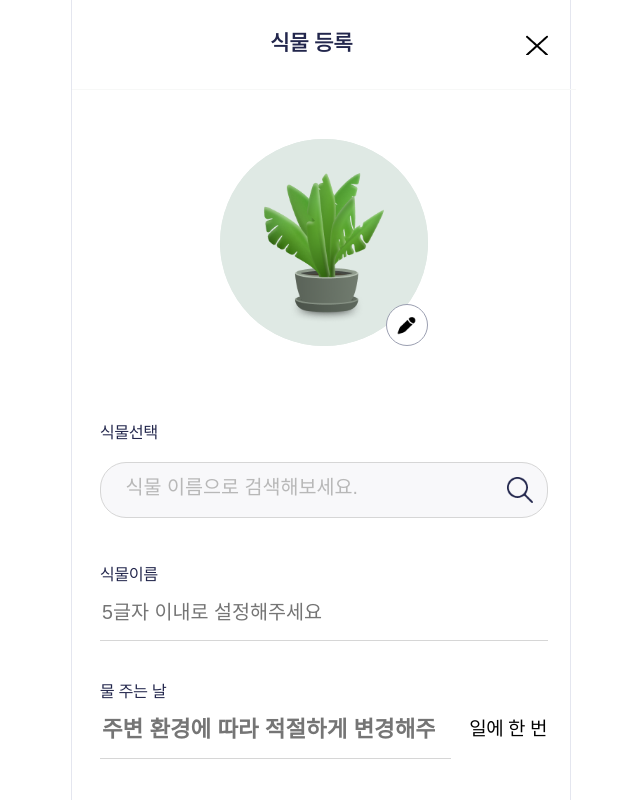
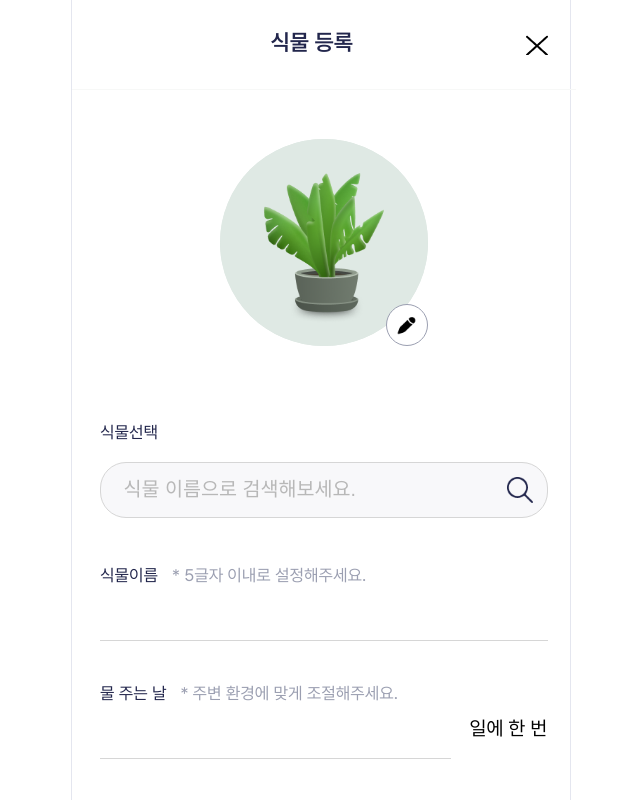
Before and after one commit to kes-knows-nothing/plantopia, a React (Vite) app: page /myplant/register in a window 1280 px wide. Shown: the top 800 px of the page, without its empty margins (319-959 px from the left). Built offline with nearby package versions, Linux system fonts and the light colour scheme; no server answers; sample sign-in values are in the browser's storage.

Commit message:
Fix: RegiPage style 변경

```diff
--- a/src/pages/myPlantPage/mainPagePlantList.scss
+++ b/src/pages/myPlantPage/mainPagePlantList.scss
@@ -7,7 +7,6 @@
   flex-direction: column;
   align-items: center;
   margin-top: 1.8rem;
-  margin-bottom: 5.6rem;
   :last-child {
     border-bottom: none;
   }
--- a/src/pages/myPlantPage/myPlantDetailPage/MyPlantDetailPage.tsx
+++ b/src/pages/myPlantPage/myPlantDetailPage/MyPlantDetailPage.tsx
@@ -274,6 +274,7 @@ const MyPlantDetailPage = () => {
             </div>
           </div>
         </div>
+        {plantDictDetail?.adviseInfo == null ? null : (
           <div className="my_plant_detail_info_box">
             <div className="my_plant_detail_info_head">
               <p>📌 관리 Tip</p>
@@ -282,6 +283,7 @@ const MyPlantDetailPage = () => {
               <p className="management_tip">{plantDictDetail?.adviseInfo}</p>
             </div>
           </div>
+        )}
         <p className="more_info_btn">식물 도감에서 이 식물 정보 더 알아보기!</p>
       </div>
 
--- a/src/pages/myPlantPage/myPlantDetailPage/myPlantDetailPage.scss
+++ b/src/pages/myPlantPage/myPlantDetailPage/myPlantDetailPage.scss
@@ -32,7 +32,7 @@
 .my_plant_detail_edit_btn {
   width: 29rem;
   height: 5.2rem;
-  border-radius: 26px;
+  border-radius: 2.6rem;
   border: 1px solid #d6d6d6;
   display: flex;
   justify-content: center;
@@ -41,7 +41,7 @@
 }
 
 .my_plant_detail_edit_btn_inner_contents {
-  width: 13.7rem;
+  width: 100%;
   height: 2.8rem;
   display: flex;
   justify-content: space-between;
@@ -50,7 +50,6 @@
     width: 2.8rem;
     height: 2.8rem;
   }
-
   > p {
     width: 9.7rem;
     height: 1.6rem;
@@ -63,7 +62,7 @@
 }
 
 .my_plant_detail_lower_container {
-   width: 100%;
+  width: 100%;
   height: 59.2rem;
   background-color: #f8f8fa;
   display: flex;
@@ -285,14 +284,13 @@
     margin: auto 0;
     width: 1.8rem;
     height: 1.8rem;
-    background: url('@/assets/images/icons/main_plant_true_icon.png')
-      no-repeat center center/cover;
+    background: url('@/assets/images/icons/main_plant_true_icon.png') no-repeat
+      center center/cover;
     top: 0;
     bottom: 0;
     left: -2.5rem;
   }
 }
-
 
 .detail_nickname_box {
   display: flex;
@@ -301,5 +299,4 @@
   align-items: center;
   position: relative;
   margin-top: 1rem;
-
 }
--- a/src/pages/myPlantPage/myPlantEditPage/myPlantEditPage.scss
+++ b/src/pages/myPlantPage/myPlantEditPage/myPlantEditPage.scss
@@ -63,6 +63,7 @@
   display: flex;
   justify-content: center;
   align-items: center;
+
   > .edit_icon {
     width: 1.4rem;
     height: 1.4rem;
@@ -111,7 +112,7 @@
   font-size: 1.4rem;
   font-weight: 400;
   color: #b8b8b8;
-  padding-left: 1.6rem;
+
 }
 
 .my_plant_info_form {
@@ -122,7 +123,7 @@
 }
 
 .my_plant_name_title {
-  width: 5rem;
+  width: 100%;
   height: 1.4rem;
   font-weight: 400;
   font-size: 1.2rem;
@@ -140,7 +141,7 @@
 }
 
 .watering_frequency {
-  width: 6rem;
+  width: 100%;
   height: 1.4rem;
   font-weight: 400;
   font-size: 1.2rem;
--- a/src/pages/myPlantPage/myPlantMainPage/MyPlantMainPage.tsx
+++ b/src/pages/myPlantPage/myPlantMainPage/MyPlantMainPage.tsx
@@ -40,13 +40,13 @@ const MyPlantMainPage = () => {
   }, [user]);
   return (
     <>
+      <Toast />
+      <Header />
       <main>
-        <Toast />
-        <Header />
-        <p className="my_plant_info_message">
+        <div className="my_plant_info_message">
           <span className="username">{user?.displayName}</span> 님의 식물을
           한눈에 보기!
-        </p>
+        </div>
         <div className="main_plant_info_box">
           {myMainPlant ? (
             <div className="main_plant_main_data">
@@ -93,8 +93,8 @@ const MyPlantMainPage = () => {
             />
           )}
         </div>
-        <Footer />
       </main>
+      <Footer />
     </>
   );
 };
--- a/src/pages/myPlantPage/myPlantMainPage/myPlantMainPage.scss
+++ b/src/pages/myPlantPage/myPlantMainPage/myPlantMainPage.scss
@@ -1,17 +1,18 @@
 @use '@/styles/mixins';
+
 .main_plant_info_box {
   width: 100%;
+  height: 100%;
   padding: 0 2rem;
-  margin-top: 3.1rem;
-  margin-bottom: 5.6rem;
 }
 
 .my_plant_info_message {
-  height: 1.9rem;
+  height: 7.7rem;
+  display: flex;
+  align-items: center;
   width: 100%;
   font-weight: 400;
   font-size: 1.6rem;
-  margin-top: 2.7rem;
   padding: 0 2rem;
   > span {
     font-weight: 700;
@@ -136,5 +137,4 @@
   align-items: center;
   margin: 0 auto;
   margin-top: 3rem;
-
 }
--- a/src/pages/myPlantPage/myPlantRegisterPage/MyPlantRegisterPage.tsx
+++ b/src/pages/myPlantPage/myPlantRegisterPage/MyPlantRegisterPage.tsx
@@ -1,5 +1,4 @@
 import './myPlantRegisterPage.scss';
-import { ToastContainer } from 'react-toastify';
 import { useAuth } from '@/hooks';
 import { Link, useNavigate } from 'react-router-dom';
 import xIcon from '@/assets/images/icons/my_plant_regi_x_icon.png';
@@ -8,13 +7,7 @@ import myPlantImgEditIcon from '@/assets/images/icons/solar_pen-bold.png';
 import inputGlass from '@/assets/images/icons/my_plant_input_glass.png';
 import { ref, uploadBytes, getDownloadURL } from 'firebase/storage';
 import { storage } from '@/firebaseApp';
-import {
-  collection,
-  addDoc,
-  query,
-  getDocs,
-  QuerySnapshot,
-} from 'firebase/firestore';
+import { collection, addDoc, query, getDocs } from 'firebase/firestore';
 import { db } from '@/firebaseApp';
 import { useState } from 'react';
 import { useLocation } from 'react-router-dom';
@@ -42,9 +35,9 @@ const MyPlantRegisterPage = () => {
     setSearchInputValue(e.target.value);
   };
 
-  const navigateSearchInput = () => {
+  const navigateSearch = () => {
     navigate('/dict/search', {
-      state: { inputValue: searchInputValue },
+      state: { inputValue: null },
     });
   };
 
@@ -154,38 +147,41 @@ const MyPlantRegisterPage = () => {
             </div>
             <div className="my_plant_input_box">
               <p className="my_plant_input_title">식물선택</p>
-              <div className="my_plant_input_wrapper">
+              <div className="my_plant_input_wrapper" onClick={navigateSearch}>
                 <input
                   className="my_plant_input"
                   type="text"
                   placeholder="식물 이름으로 검색해보세요."
                   value={searchInputValue}
                   onChange={handleSearchInput}
+                  onClick={navigateSearch}
+                  readOnly
                 />
 
                 <img
                   className="input_glass"
                   src={inputGlass}
                   alt="inputGlass"
-                  onClick={navigateSearchInput}
                 />
               </div>
             </div>
             <div className="my_plant_info_form">
-              <p className="my_plant_name_title">식물이름</p>
+              <p className="my_plant_name_title">
+                식물이름<p>* 5글자 이내로 설정해주세요.</p>
+              </p>
               <input
                 className="my_plant_name"
                 maxLength={5}
                 value={plantName}
                 onChange={plantNameHandler}
-                placeholder="5글자 이내로 설정해주세요"
               />
-              <p className="watering_frequency">물 주는 날</p>
+              <p className="watering_frequency">
+                물 주는 날<p>* 주변 환경에 맞게 조절해주세요.</p>
+              </p>
               <div className="watering_frequency_input_box">
                 <input
                   className="watering_frequency_input"
                   defaultValue={waterCodeToNumber(waterCode)}
-                  placeholder="주변 환경에 따라 적절하게 변경해주세요"
                 />
 
                 <p className="watering_frequency_info">일에 한 번</p>
--- a/src/pages/myPlantPage/myPlantRegisterPage/myPlantRegisterPage.scss
+++ b/src/pages/myPlantPage/myPlantRegisterPage/myPlantRegisterPage.scss
@@ -81,13 +81,14 @@
     color: #22264c;
   }
   > .my_plant_input_wrapper {
-    width: 32rem;
+    width: 100%;
     height: 4rem;
     position: relative;
     display: flex;
     z-index: 1;
     align-items: center;
     margin-top: 1.3rem;
+    cursor: pointer;
   }
   > .input_glass {
     position: absolute;
@@ -95,25 +96,22 @@
     width: 1.8rem;
     height: 1.8rem;
     right: 1.1rem;
+    cursor: pointer;
   }
 }
 
-
-
 .my_plant_input {
-  width: 32rem;
+  width: 100%;
   height: 4rem;
   border: 1px solid #d6d6d6;
   z-index: 1;
-  border-radius: 26px;
+  border-radius: 2.6rem;
   background-color: #f8f8fa;
-}
-
-.my_plant_input::placeholder {
   font-size: 1.4rem;
   font-weight: 400;
-  color: #b8b8b8;
+  color: #22264c;
   padding-left: 1.6rem;
+  cursor: pointer;
 }
 
 .my_plant_info_form {
@@ -124,11 +122,21 @@
 }
 
 .my_plant_name_title {
-  width: 5rem;
+  width: 100%;
   height: 1.4rem;
   font-weight: 400;
   font-size: 1.2rem;
   color: #22264c;
+  display: flex;
+  align-items: center;
+  > p {
+    padding-left: 1rem;
+    font-weight: 400;
+    size: 1.2rem;
+    color: #9b9fb1;
+    display: flex;
+    align-items: center;
+  }
 }
 
 .my_plant_name {
@@ -142,12 +150,22 @@
 }
 
 .watering_frequency {
-  width: 6rem;
+  width: 100%;
   height: 1.4rem;
   font-weight: 400;
   font-size: 1.2rem;
   color: #22264c;
   margin-top: 3rem;
+  display: flex;
+  align-items: center;
+  > p {
+    padding-left: 1rem;
+    font-weight: 400;
+    size: 1.2rem;
+    color: #9b9fb1;
+    display: flex;
+    align-items: center;
+  }
 }
 
 .watering_frequency_input_box {
--- a/src/pages/myPlantPage/myPlantSearchResultPage/myPlantSearchResultPage.scss
+++ b/src/pages/myPlantPage/myPlantSearchResultPage/myPlantSearchResultPage.scss
@@ -44,7 +44,3 @@
     right: 4rem;
   }
 }
-
-.my_plant_search_input::placeholder {
-  padding-left: 1.6rem;
-}
```
Lines whose indentation alone changed are shown as unchanged.
